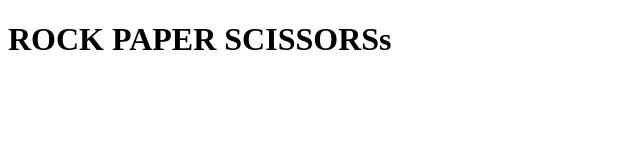
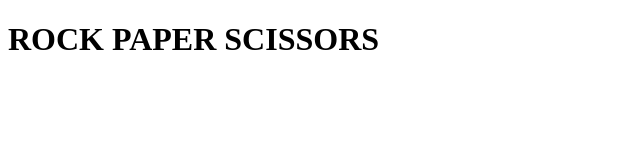
Before and after one commit to Elmi95/Rock-Paper-Scissors, a plain HTML site: page index.html in a window 1280 px wide. Shown: the full height of the page, 0-640 px from the left. Drawn offline with Linux system fonts and the light colour scheme.

```diff
--- a/index.html
+++ b/index.html
@@ -8,5 +8,5 @@
     <script src="rps.js"></script>
 </head>
 <body>
- <h1>ROCK PAPER SCISSORSs</h1>
+ <h1>ROCK PAPER SCISSORS</h1>
 </body>
```
